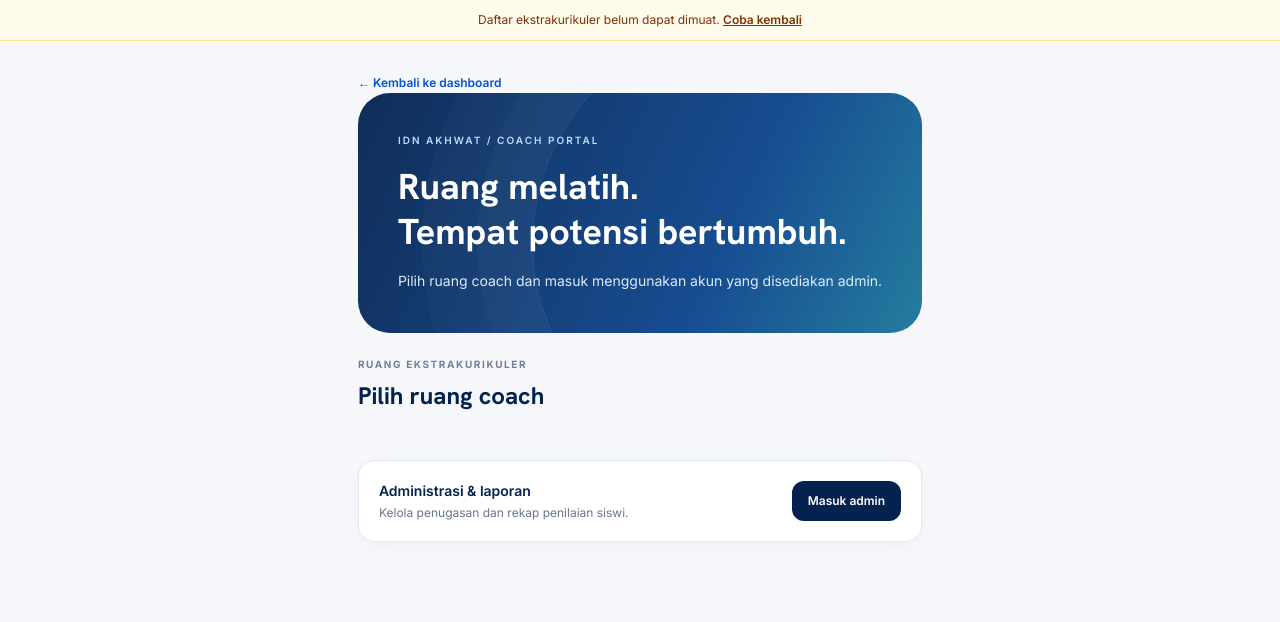
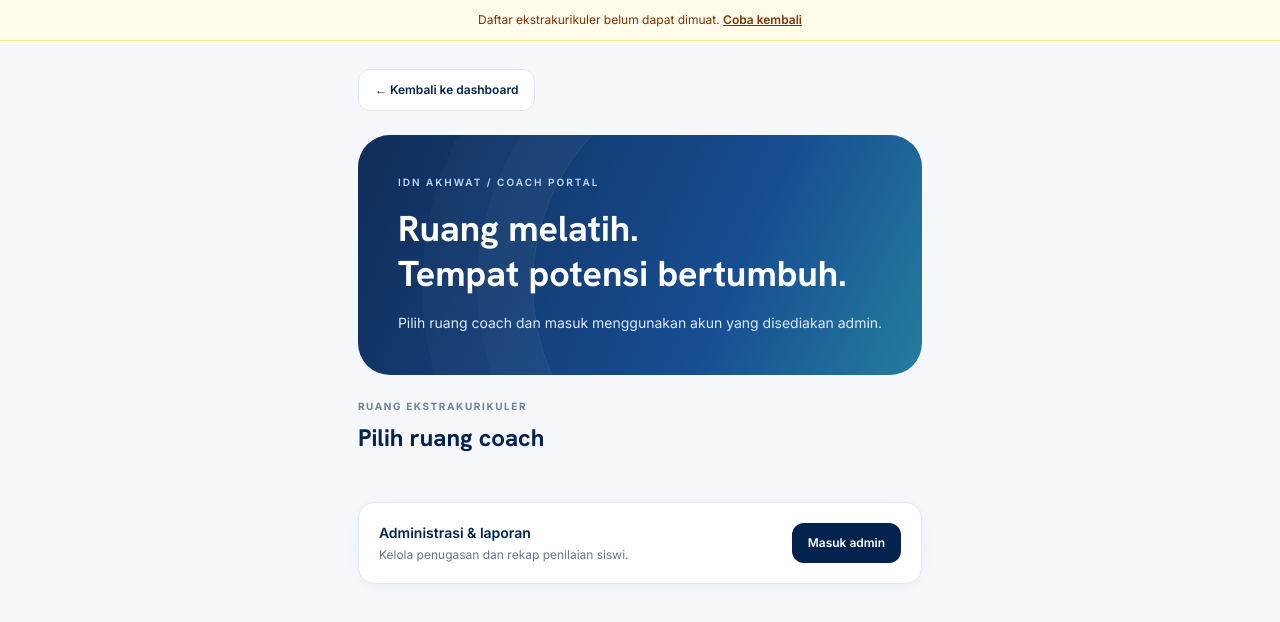
Before and after one commit to knalbdev/extra-time-idn, a Next.js app: page /coach in a window 1280 px wide. Shown: the top 622 px of the page. Built offline with nearby package versions, Linux system fonts and the light colour scheme; no server answers.

Commit message:
updating ui

```diff
--- a/src/components/CoachGateway.tsx
+++ b/src/components/CoachGateway.tsx
@@ -33,7 +33,7 @@ function Gateway({ enabled, error }: { enabled: boolean; error?: string }) {
     });
   }
   function open(value: EskulKey | "admin") { setTarget(value); setMessage(""); setUsername(""); setPassword(""); }
-  return <main className="mx-auto min-h-screen max-w-7xl space-y-6 px-4 py-7 text-primary sm:px-8"><Link href="/?view=dashboard" className="text-xs font-semibold text-secondary">← Kembali ke dashboard</Link>
+  return <main className="mx-auto min-h-screen max-w-7xl space-y-6 px-4 py-7 text-primary sm:px-8"><Link href="/?view=dashboard" className="inline-flex rounded-xl border border-outline-variant bg-white px-4 py-3 text-xs font-semibold">← Kembali ke dashboard</Link>
     {(!enabled || error) && <p role="alert" className="rounded-2xl border border-amber-200 bg-amber-50 p-4 text-sm leading-relaxed text-amber-900">{error ?? "Portal belum siap digunakan. Silakan hubungi admin untuk mengaktifkan akses."}</p>}
     <section className="dashboard-hero relative isolate overflow-hidden rounded-[2rem] p-7 text-white sm:p-10"><div aria-hidden className="hero-orbit" /><p className="text-[10px] font-semibold tracking-[.2em] text-blue-200">IDN AKHWAT / COACH PORTAL</p><h1 className="mt-4 font-heading text-3xl font-bold leading-tight sm:text-4xl">Ruang melatih.<br />Tempat potensi bertumbuh.</h1><p className="mt-4 max-w-lg text-sm leading-relaxed text-blue-100">Pilih ruang coach dan masuk menggunakan akun yang disediakan admin.</p></section>
     <div><p className="eyebrow">RUANG EKSTRAKURIKULER</p><h2 className="mt-2 font-heading text-2xl font-bold">Pilih ruang coach</h2></div>
```
